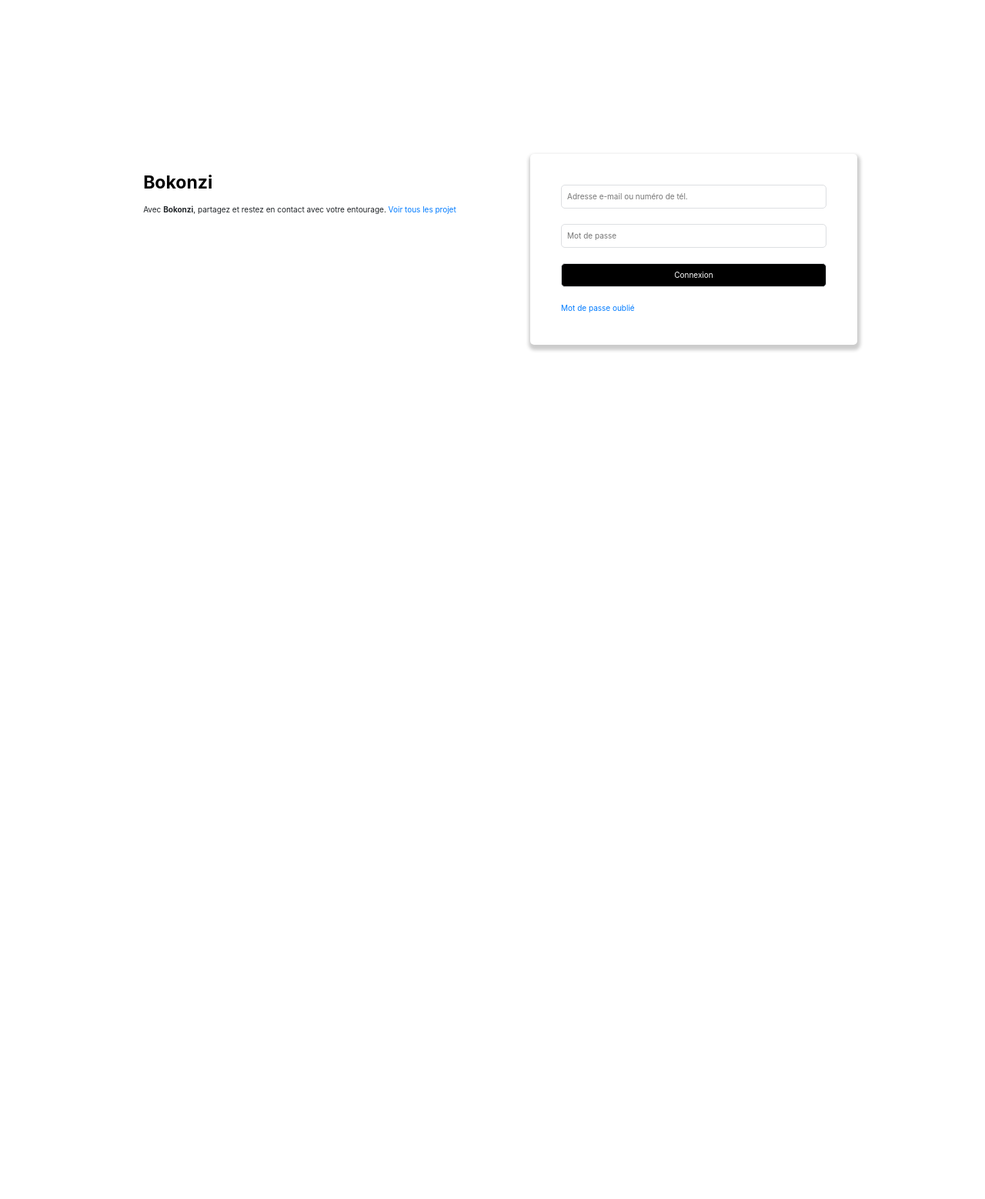
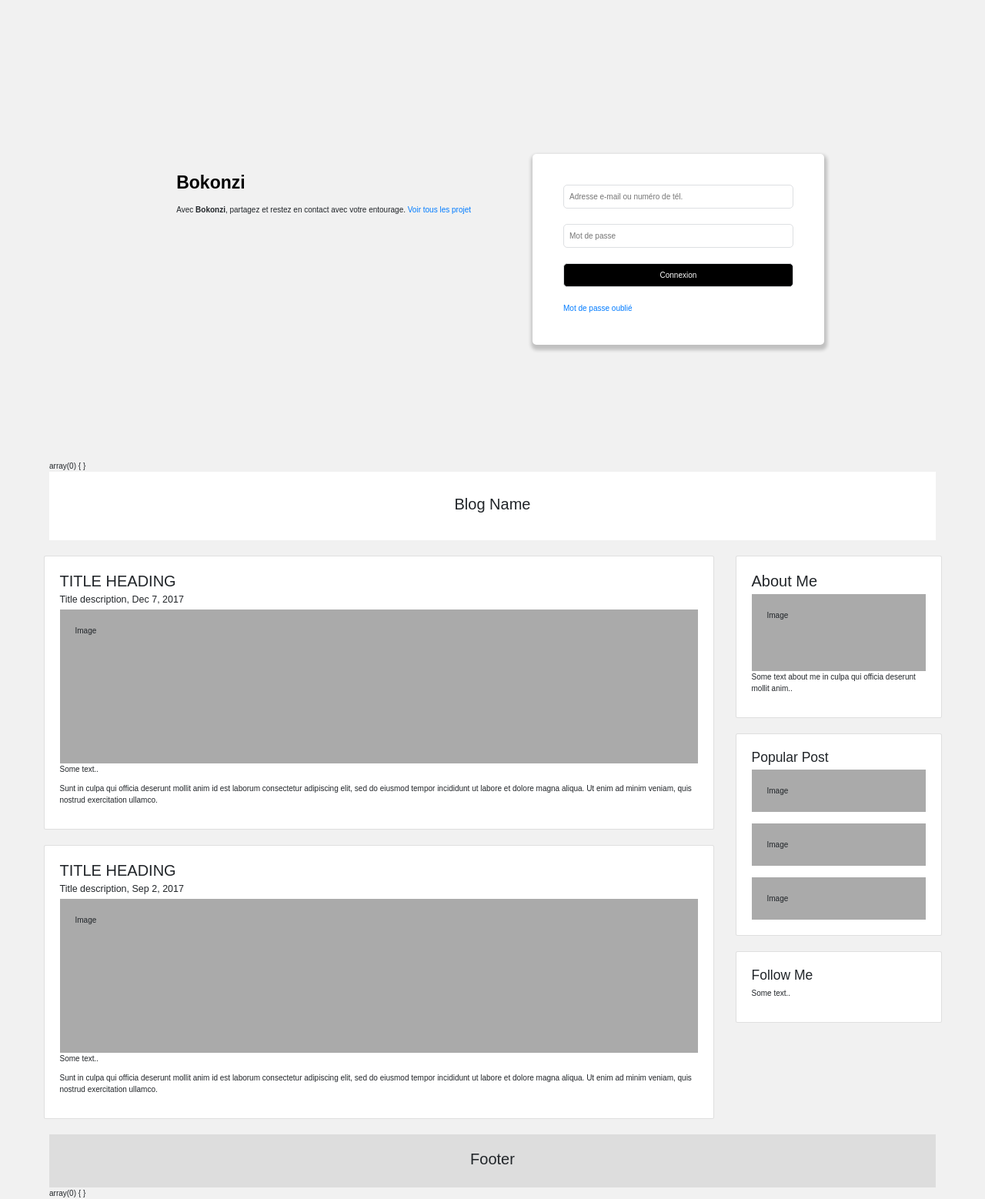
Before and after one commit to luvumbu/Model_Vuex1, a PHP site: page / in a window 1280 px wide. Shown: the whole page at 77% size. Before the commit the page ends 456 px from the top, so only its background shows below. Run offline with PHP 8.4, Linux system fonts and the light colour scheme; data that the repository does not hold is empty.

Commit message:
preparation de la data

```diff
--- a/index.php
+++ b/index.php
@@ -39,6 +39,13 @@ else {
     require_once $form_log_dbd;
 }
 ?>
+
+<style>
+  body{
+    margin: 0;
+    padding: 0;
+  }
+</style>
 <script src="exe_off/js/const_all.js"></script>
 <script src="exe_off/js/class.js"></script>
 </body>
--- /dev/null
+++ b/view/on/blog.php
@@ -0,0 +1,145 @@
+ <?php
+include("blog_data.php")  ;
+
+?>
+<style>
+* {
+  box-sizing: border-box;
+}
+
+/* Add a gray background color with some padding */
+body {
+  font-family: Arial;
+  padding: 20px;
+  background: #f1f1f1;
+}
+
+/* Header/Blog Title */
+.header {
+  padding: 30px;
+  font-size: 40px;
+  text-align: center;
+  background: white;
+}
+
+/* Create two unequal columns that floats next to each other */
+/* Left column */
+.leftcolumn {
+  float: left;
+  width: 75%;
+}
+
+/* Right column */
+.rightcolumn {
+  float: left;
+  width: 25%;
+  padding-left: 20px;
+}
+
+/* Fake image */
+.fakeimg {
+  background-color: #aaa;
+  width: 100%;
+  padding: 20px;
+}
+
+/* Add a card effect for articles */
+.card {
+   background-color: white;
+   padding: 20px;
+   margin-top: 20px;
+}
+
+/* Clear floats after the columns */
+.row:after {
+  content: "";
+  display: table;
+  clear: both;
+}
+
+/* Footer */
+.footer {
+  padding: 20px;
+  text-align: center;
+  background: #ddd;
+  margin-top: 20px;
+}
+
+/* Responsive layout - when the screen is less than 800px wide, make the two columns stack on top of each other instead of next to each other */
+@media screen and (max-width: 800px) {
+  .leftcolumn, .rightcolumn {
+    width: 100%;
+    padding: 0;
+  }
+}
+</style>
+</head>
+<body class="row_total">
+
+<div class="header">
+  <h2>Blog Name</h2>
+</div>
+
+<div class="row">
+  <div class="leftcolumn">
+    <div class="card">
+      <h2>TITLE HEADING</h2>
+
+      <h5>Title description, Dec 7, 2017</h5>
+      <div class="fakeimg" style="height:200px;">Image</div>
+      <p>Some text..</p>
+      <p>Sunt in culpa qui officia deserunt mollit anim id est laborum consectetur adipiscing elit, sed do eiusmod tempor incididunt ut labore et dolore magna aliqua. Ut enim ad minim veniam, quis nostrud exercitation ullamco.</p>
+    </div>
+    <div class="card">
+      <h2>TITLE HEADING</h2>
+      <h5>Title description, Sep 2, 2017</h5>
+      <div class="fakeimg" style="height:200px;">Image</div>
+      <p>Some text..</p>
+      <p>Sunt in culpa qui officia deserunt mollit anim id est laborum consectetur adipiscing elit, sed do eiusmod tempor incididunt ut labore et dolore magna aliqua. Ut enim ad minim veniam, quis nostrud exercitation ullamco.</p>
+    </div>
+  </div>
+  <div class="rightcolumn">
+    <div class="card">
+      <h2>About Me</h2>
+      <div class="fakeimg" style="height:100px;">Image</div>
+      <p>Some text about me in culpa qui officia deserunt mollit anim..</p>
+    </div>
+    <div class="card">
+      <h3>Popular Post</h3>
+      <div class="fakeimg">Image</div><br>
+      <div class="fakeimg">Image</div><br>
+      <div class="fakeimg">Image</div>
+    </div>
+    <div class="card">
+      <h3>Follow Me</h3>
+      <p>Some text..</p>
+    </div>
+  </div>
+</div>
+
+<div class="footer">
+  <h2>Footer</h2>
+</div>
+
+</body>
+</html>
+<style>
+    .row_total{
+        width: 90%;
+        margin: auto;
+    }
+</style>
+
+
+<?php
+
+$databaseHandler = new DatabaseHandler($username, $password);
+
+$databaseHandler->getDataFromTable("SELECT * FROM `liste_projet_admin` WHERE `liste_projet_admin_id_sha1`='123456789' ","liste_projet_admin_id");
+
+
+
+ var_dump($databaseHandler->tableList_info);
+
+
+ ?>
--- /dev/null
+++ b/view/on/blog_data.php
@@ -0,0 +1,7 @@
+
+
+<?php
+$databaseHandler = new DatabaseHandler($username, $password);
+$databaseHandler->getDataFromTable("SELECT * FROM `liste_projet_admin` WHERE `liste_projet_admin_id_sha1`='123456789' ","liste_projet_admin_id");
+var_dump($databaseHandler->tableList_info);
+?>
--- a/view/on/form_log_dbd_user_on.css
+++ b/view/on/form_log_dbd_user_on.css
@@ -89,8 +89,6 @@
     color:white;
     font-size:2em ;
   }
-
-
   input{
     color:black ;
   }
--- a/view/on/form_log_dbd_user_on.php
+++ b/view/on/form_log_dbd_user_on.php
@@ -8,6 +8,8 @@
 </head>
 <body>
 </html>
+
+
 <link rel="stylesheet" href="view/on/form_log_dbd_user_on.css">
 <div class="index_class_1">
   <div>
@@ -69,4 +71,8 @@ console.log(information_user_password.value) ;
 
   }
  </script>
+
+ <?php
+      include("blog.php");
+ ?>
 </body>
```
Also changed, not shown: view/on/list_blog.php (added, +11 -0 lines).
